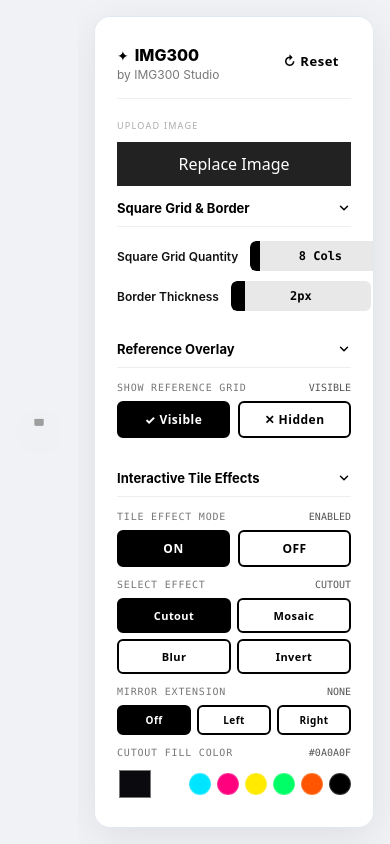
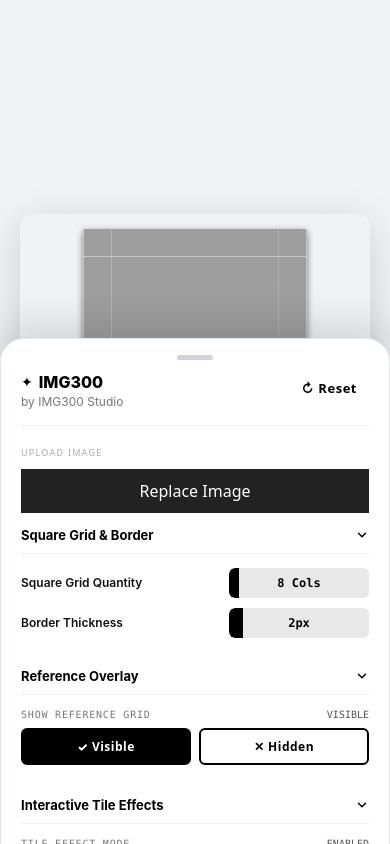
Before and after one commit to victorchen1211/IMG300, a Next.js app: page /mosaic-effect in a window 390 px wide. Built offline with nearby package versions, Linux system fonts and the light colour scheme.

Commit message:
feat: implement responsive iPad and Mobile bottom sheet drawer UI with drag handle bar

```diff
--- a/src/app/page.module.scss
+++ b/src/app/page.module.scss
@@ -1,22 +1,71 @@
 .appContainer {
   display: flex;
-  flex-direction: row-reverse;
+  flex-direction: row;
   height: 100vh;
   width: 100vw;
   overflow: hidden;
-  background: #f6f5f3;
+  background: #f0f2f5;
   position: relative;
+
+  @media (max-width: 1024px) {
+    flex-direction: column;
+  }
 }
 
 .sidebar {
-  width: 280px;
-  padding: 28px 22px;
-  border-left: 1px solid #e4e2de;
-  background: #faf9f7;
+  width: 320px;
+  max-width: 320px;
+  background: #ffffff;
+  color: #111111;
+  border-radius: 16px;
+  margin: 16px;
+  padding: 20px;
+  height: calc(100vh - 32px);
+  box-shadow: 0 10px 40px rgba(0, 0, 0, 0.08);
+  border: 1px solid #e2e8f0;
   overflow-y: auto;
   flex-shrink: 0;
   display: flex;
   flex-direction: column;
+  box-sizing: border-box;
+  z-index: 100;
+
+  @media (max-width: 1024px) {
+    position: fixed;
+    bottom: 0;
+    left: 0;
+    right: 0;
+    width: 100%;
+    max-width: 100%;
+    margin: 0;
+    height: auto;
+    max-height: 60vh;
+    border-radius: 24px 24px 0 0;
+    box-shadow: 0 -10px 40px rgba(0, 0, 0, 0.15);
+    border: 1px solid #e2e8f0;
+    border-bottom: none;
+    padding: 12px 20px 28px;
+  }
+}
+
+.dragHandleBar {
+  display: none;
+  width: 100%;
+  padding: 4px 0 12px;
+  align-items: center;
+  justify-content: center;
+  cursor: pointer;
+
+  @media (max-width: 1024px) {
+    display: flex;
+  }
+}
+
+.dragHandlePill {
+  width: 36px;
+  height: 5px;
+  background: #d1d5db;
+  border-radius: 3px;
 }
 
 .brandTitle {
@@ -93,6 +142,11 @@
   overflow: hidden;
   position: relative;
   box-sizing: border-box;
+
+  @media (max-width: 1024px) {
+    height: 100vh;
+    padding: 20px 20px 240px 20px;
+  }
 }
 
 .canvasWrapper {
--- a/src/components/MosaicEffectGenerator.tsx
+++ b/src/components/MosaicEffectGenerator.tsx
@@ -402,20 +402,12 @@ export const MosaicEffectGenerator: React.FC = () => {
 
   return (
     <div className={styles.appContainer} style={{ background: "#f0f2f5", minHeight: "100vh" }}>
-      {/* Brik.space Floating White Card Sidebar */}
-      <div
-        className={styles.sidebar}
-        style={{
-          background: "#ffffff",
-          color: "#111111",
-          borderRadius: "16px",
-          margin: "16px",
-          height: "calc(100vh - 32px)",
-          boxShadow: "0 10px 40px rgba(0, 0, 0, 0.08)",
-          border: "1px solid #e2e8f0",
-          overflowY: "auto"
-        }}
-      >
+      {/* Brik.space Floating White Card Sidebar / Mobile Bottom Sheet */}
+      <div className={styles.sidebar}>
+        {/* Mobile Bottom Sheet Handle Pill Bar */}
+        <div className={styles.dragHandleBar}>
+          <div className={styles.dragHandlePill} />
+        </div>
         {/* Brik.space Header with Reset Button */}
         <div
           style={{
```
Also changed, not shown: src/components/ShapeMosaicGenerator.tsx (+6 -14 lines).
